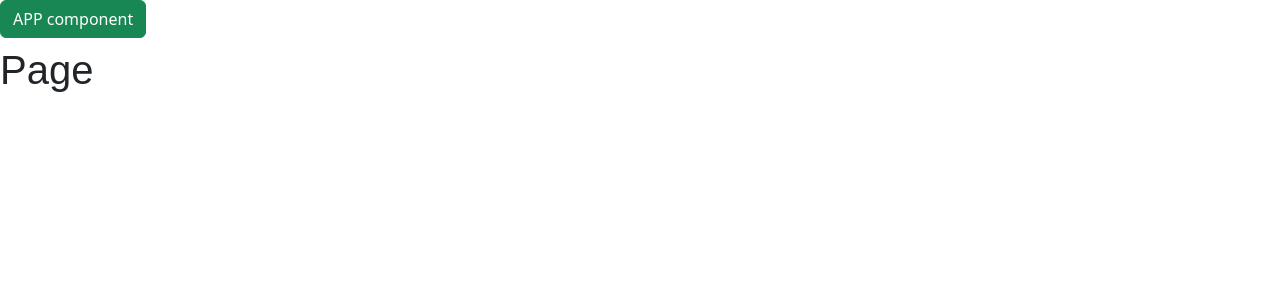
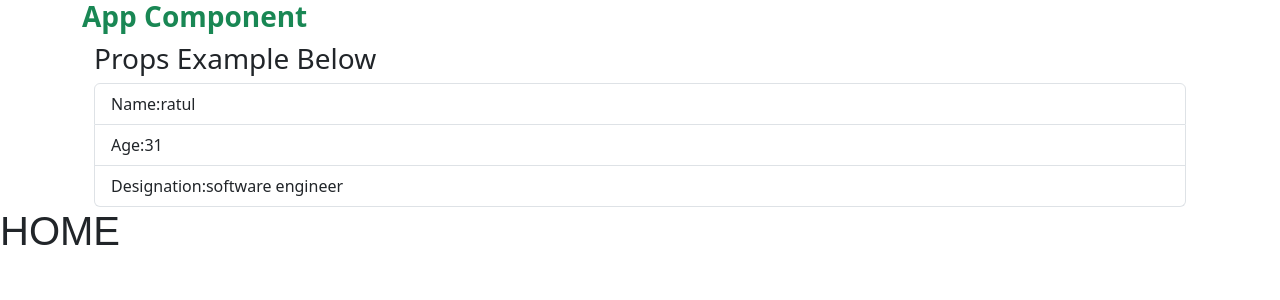
Before and after one commit to ratulshourov/vue3-quick-course, a Vue app: page / in a window 1280 px wide. Shown: the top 300 px of the page. Built offline with nearby package versions, Linux system fonts and the light colour scheme.

Commit message:
props work

```diff
--- a/src/App.vue
+++ b/src/App.vue
@@ -1,18 +1,27 @@
 <template>
   <div id="app">
-    <h1 class="btn btn-success ">APP component</h1>
+   <div class="container">
+    <div class="grid">
+      <div class="row">
+        <div class="col">
+          <p class="h3 text-success fw-bold">App Component</p>
+          <PropsWork name="ratul" age="31" designation="software engineer"/>
+        </div>
+      </div>
+    </div>
+   </div>
     <router-view></router-view>
   </div>
 </template>
 
 <script>
-// import HelloWorld from './components/HelloWorld.vue'
+ import PropsWork from './components/PropsWork.vue'
 
 export default {
   name: 'App',
-  // components: {
-  //   HelloWorld
-  // }
+  components: {
+    PropsWork
+  }
 }
 </script>
 
--- /dev/null
+++ b/src/components/PropsWork.vue
@@ -0,0 +1,31 @@
+<template>
+  <div class="container">
+    <div class="row">
+      <div class="col">
+        <p class="h3">Props Example Below</p>
+       <ul class="list-group">
+        <li class="list-group-item">
+            Name:{{ name }}
+        </li>
+        <li class="list-group-item">
+            Age:{{ age }}
+        </li>
+        <li class="list-group-item">
+            Designation:{{ designation }}
+        </li>
+       </ul>
+      </div>
+    </div>
+  </div>
+</template>
+<style>
+</style>
+<script>
+export default {
+    props:{
+        name:{type:String,required:true},
+        age:{type:Number,required:true},
+        designation:{type:String,required:true},
+    }
+}
+</script>
--- a/src/views/Home.vue
+++ b/src/views/Home.vue
@@ -1,6 +1,7 @@
 <template>
     <div>
-      <h1> Page</h1>
+      <h1> HOME</h1>
+
       <!-- Your home page content goes here -->
     </div>
   </template>
```
